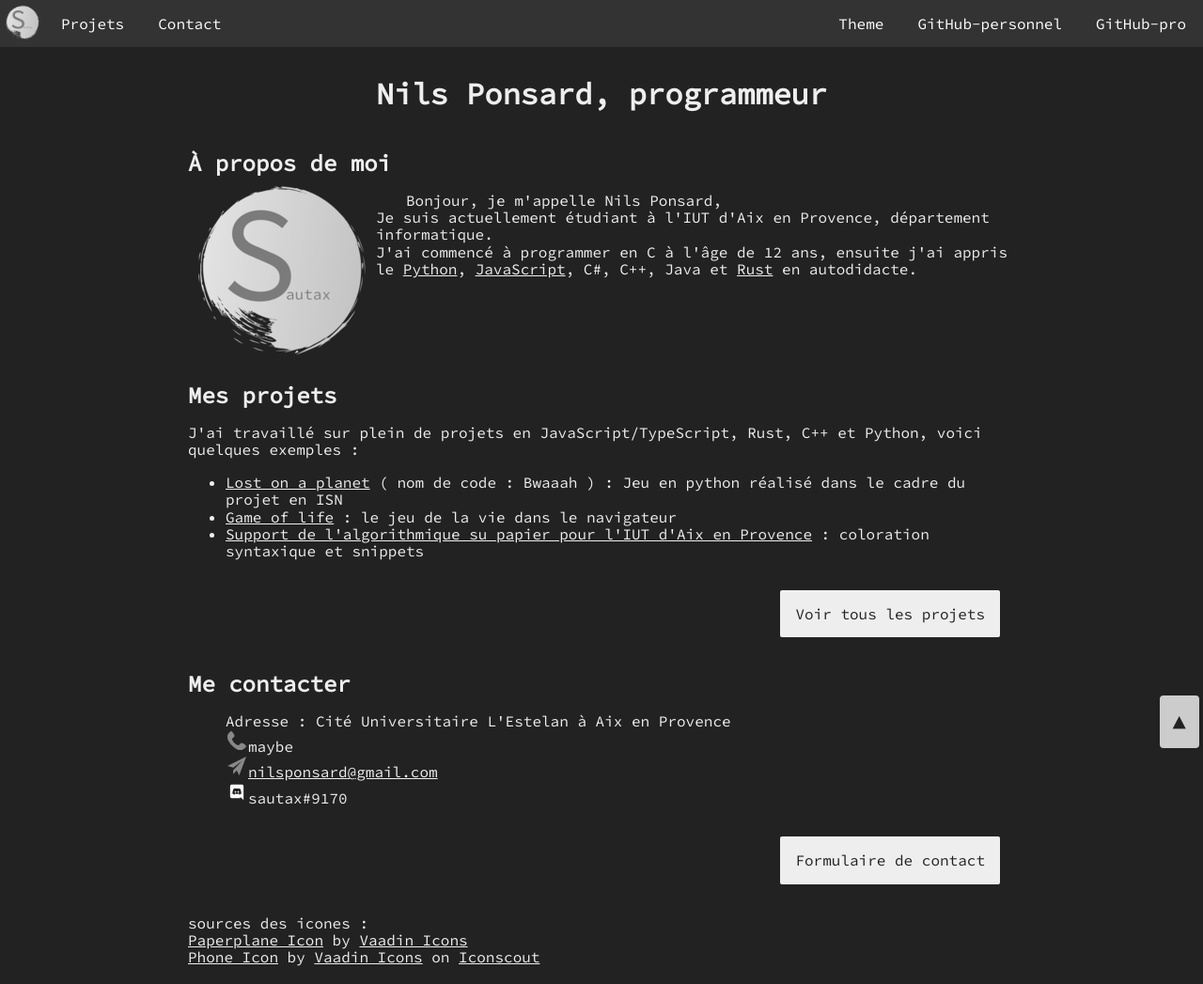
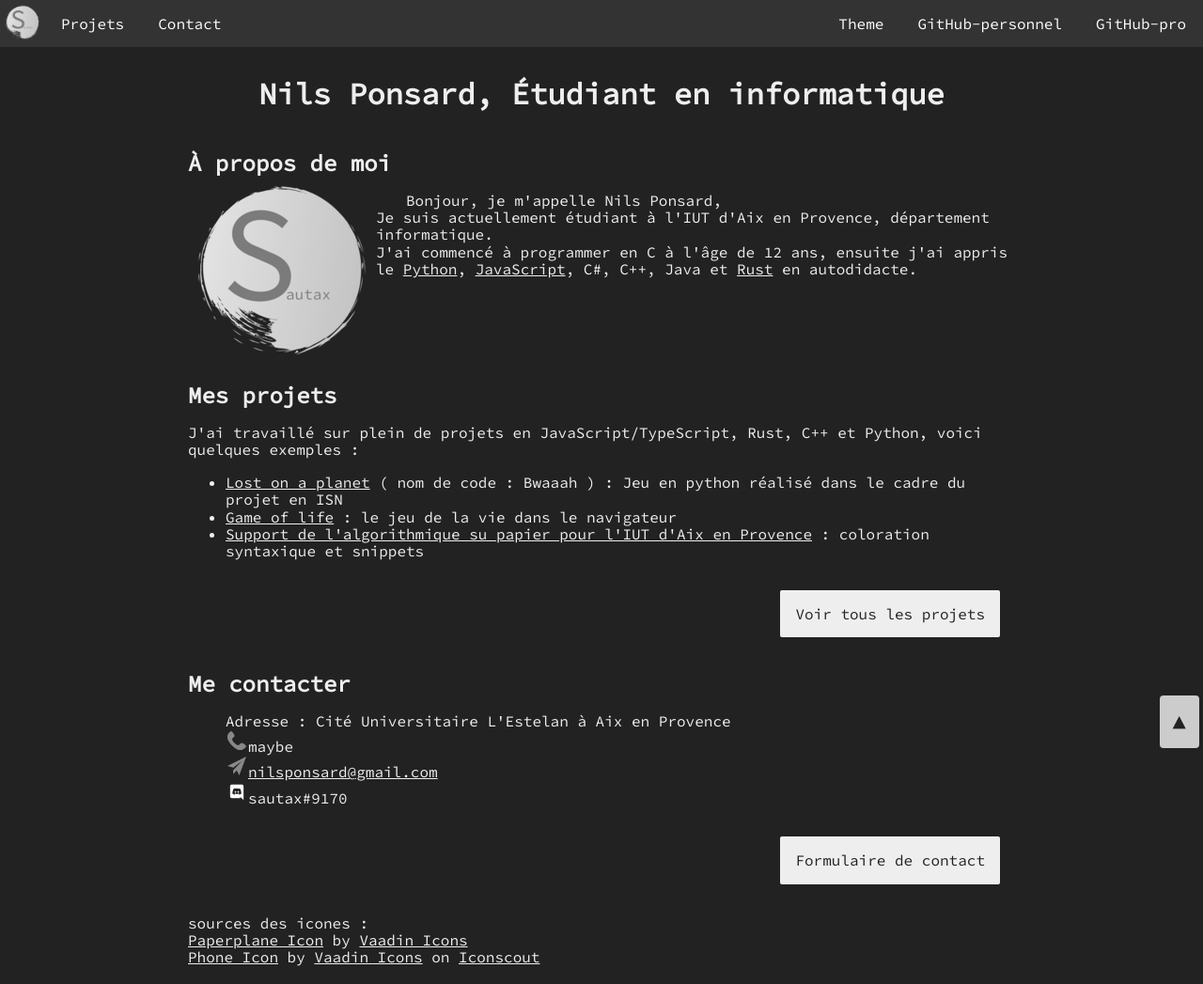
Before and after one commit to NilsPonsard/sautax-website, a plain HTML site: page index.html in a window 1280 px wide. Shown: the top 1047 px of the page at 94% size. Drawn offline with Linux system fonts and the light colour scheme.

Commit message:
Update index.html

```diff
--- a/index.html
+++ b/index.html
@@ -61,7 +61,7 @@
     </nav>
 
     <div id="contenu">
-        <h1>Nils Ponsard, programmeur</h1>
+        <h1>Nils Ponsard, Étudiant en informatique</h1>
         <div class="droite">
             <a class="droite back-top" href="#top">▲</a>
         </div>
```
